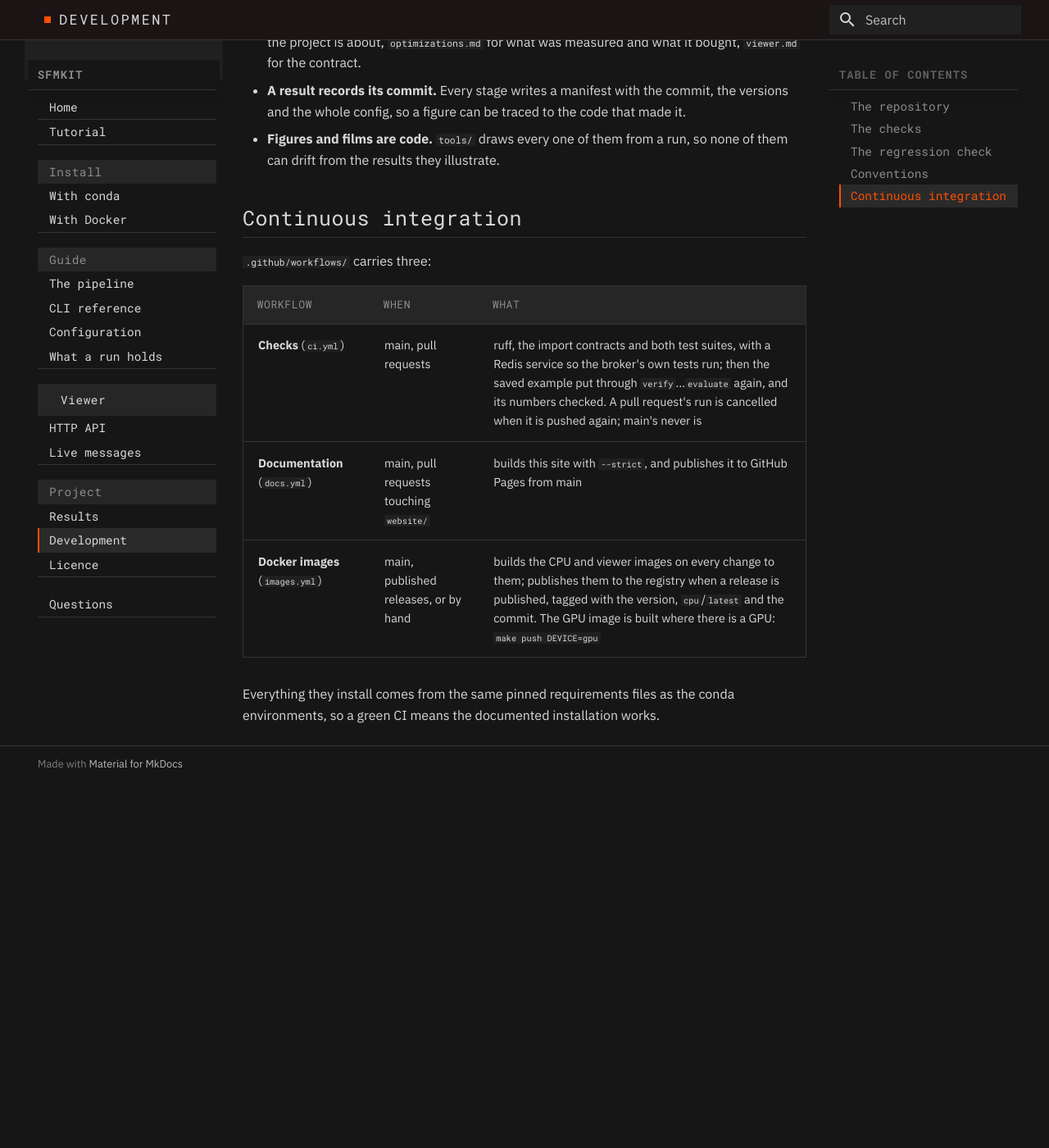
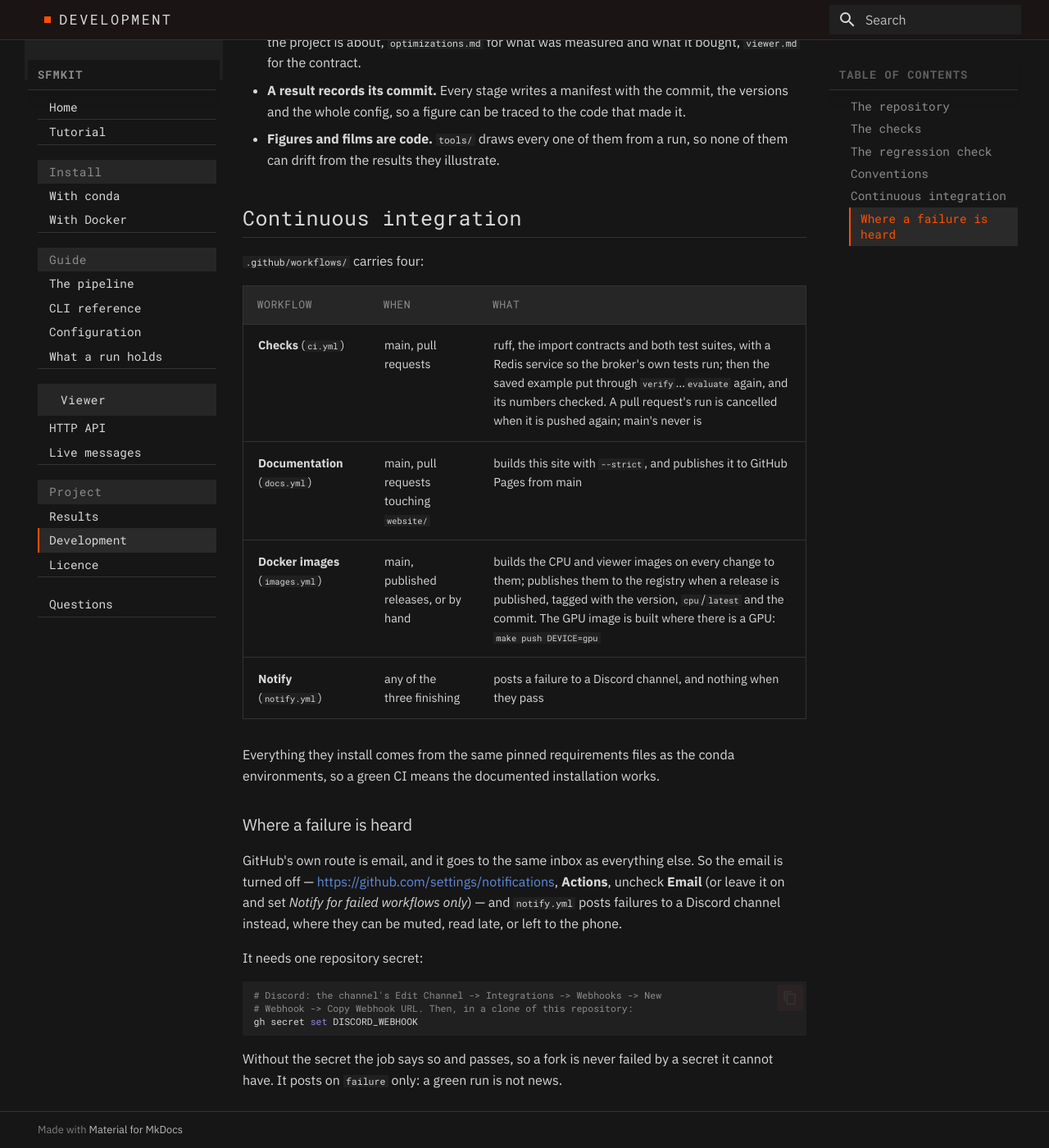
Before and after one commit to dpadillaor/sfmkit, an MkDocs documentation site: the page built from website/docs/project/development.md, in a window 1280 px wide and 1400 px high, scrolled down 1668 px. Shown: the whole window at 82% size. Built offline with MkDocs 1.6.1 and Material for MkDocs 9.7.7, drawn with Linux system fonts in a browser that asks for light colours; before the commit the page ends 2623 px from its top, so only the background shows below that.

Commit message:
Post a failed run to Discord instead of to the inbox
GitHub's own route for a red run is email, which lands among everything else
and cannot be muted on its own. A fourth workflow watches the other three and
posts the failures to a Discord webhook, with the branch, the commit and a
link; a passing run is not news and sends nothing.

The webhook is a repository secret. Without it the job says so and passes, so
a fork is never failed by a secret it cannot have.

````diff
--- a/website/docs/project/development.md
+++ b/website/docs/project/development.md
@@ -79,13 +79,33 @@ reference: what moves is our code, not COLMAP's randomness.
 
 ## Continuous integration
 
-`.github/workflows/` carries three:
+`.github/workflows/` carries four:
 
 | Workflow | When | What |
 |---|---|---|
 | **Checks** (`ci.yml`) | main, pull requests | ruff, the import contracts and both test suites, with a Redis service so the broker's own tests run; then the saved example put through `verify`…`evaluate` again, and its numbers checked. A pull request's run is cancelled when it is pushed again; main's never is |
 | **Documentation** (`docs.yml`) | main, pull requests touching `website/` | builds this site with `--strict`, and publishes it to GitHub Pages from main |
 | **Docker images** (`images.yml`) | main, published releases, or by hand | builds the CPU and viewer images on every change to them; publishes them to the registry when a release is published, tagged with the version, `cpu`/`latest` and the commit. The GPU image is built where there is a GPU: `make push DEVICE=gpu` |
+| **Notify** (`notify.yml`) | any of the three finishing | posts a failure to a Discord channel, and nothing when they pass |
 
 Everything they install comes from the same pinned requirements files as the
 conda environments, so a green CI means the documented installation works.
+
+### Where a failure is heard
+
+GitHub's own route is email, and it goes to the same inbox as everything else.
+So the email is turned off — <https://github.com/settings/notifications>,
+**Actions**, uncheck **Email** (or leave it on and set *Notify for failed
+workflows only*) — and `notify.yml` posts failures to a Discord channel
+instead, where they can be muted, read late, or left to the phone.
+
+It needs one repository secret:
+
+```bash
+# Discord: the channel's Edit Channel -> Integrations -> Webhooks -> New
+# Webhook -> Copy Webhook URL. Then, in a clone of this repository:
+gh secret set DISCORD_WEBHOOK
+```
+
+Without the secret the job says so and passes, so a fork is never failed by a
+secret it cannot have. It posts on `failure` only: a green run is not news.
````
Also changed, not shown: TODO.md (+8 -0 lines), 1 other file.
